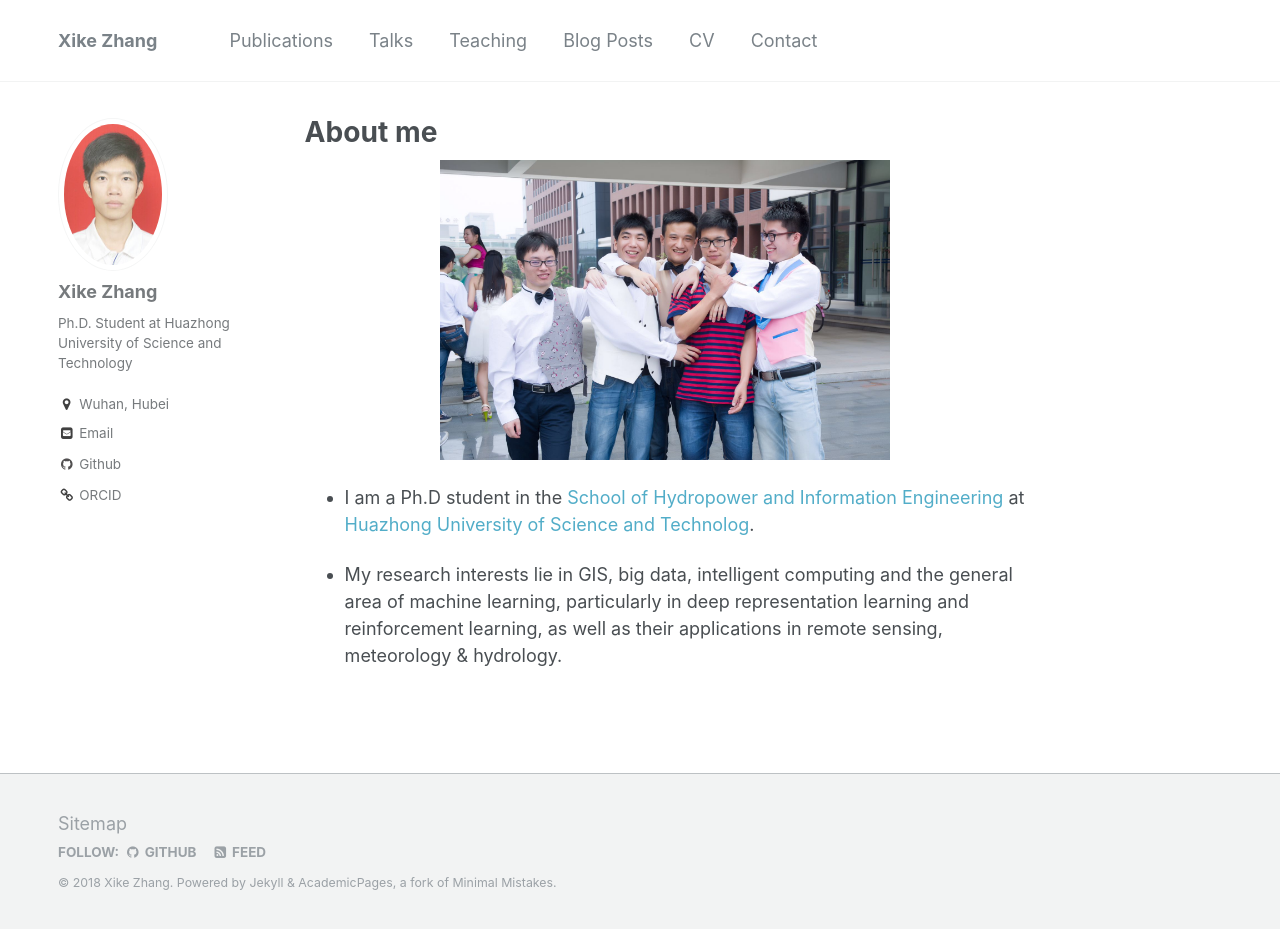
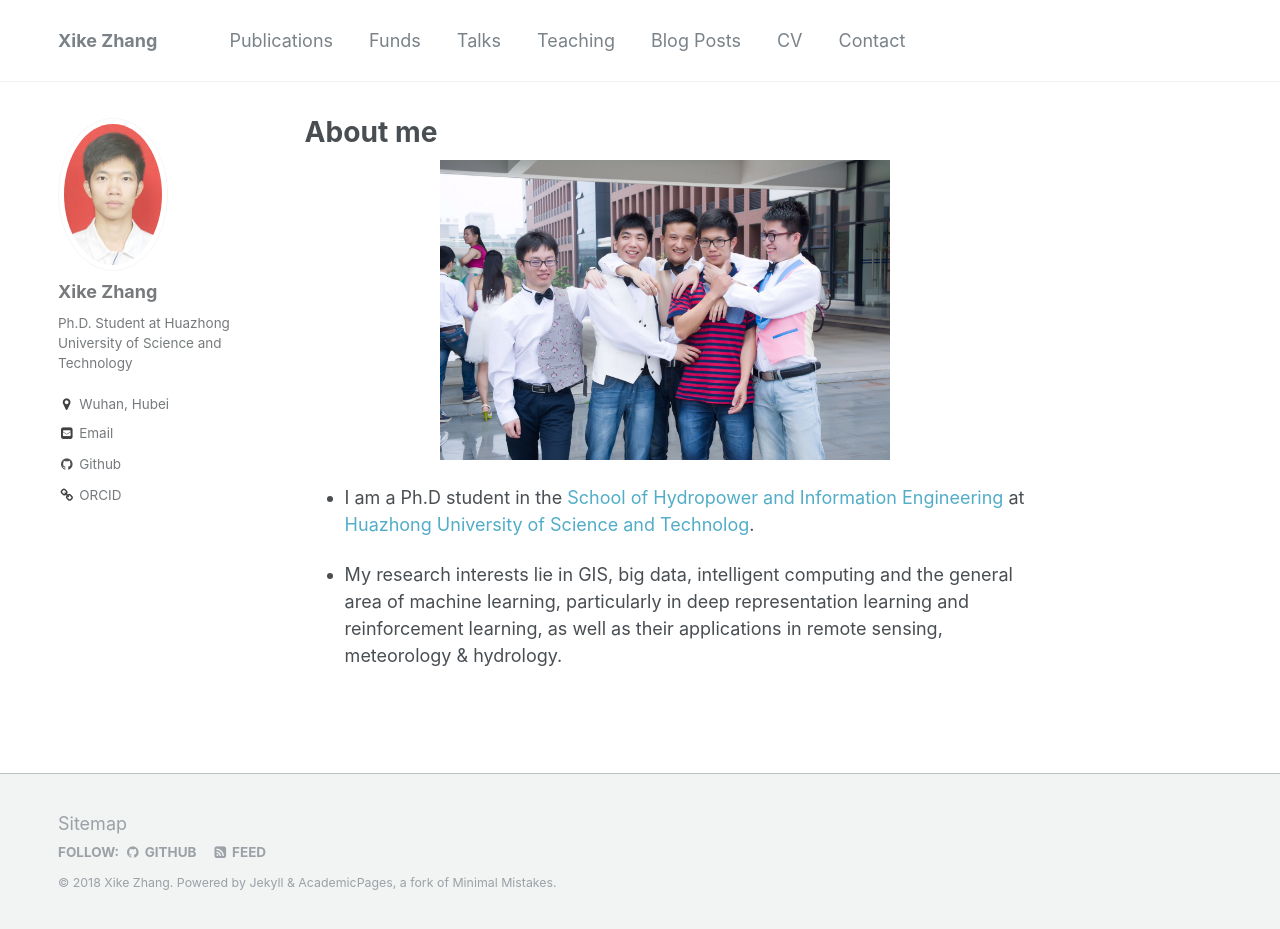
Before and after one commit to kokocheung/XikeZhang.github.io, a Jekyll site: the page built from _pages/about.md, in a window 1280 px wide and 929 px high. Built offline with Jekyll 4.4.1, drawn with Linux system fonts in a browser that asks for light colours.

Commit message:
Update navigation.yml

```diff
--- a/_data/navigation.yml
+++ b/_data/navigation.yml
@@ -2,6 +2,9 @@
 main:
   - title: "Publications"
     url: /publications/
+
+  - title: "Funds"
+    url: /funds/
 
   - title: "Talks"
     url: /talks/
```
